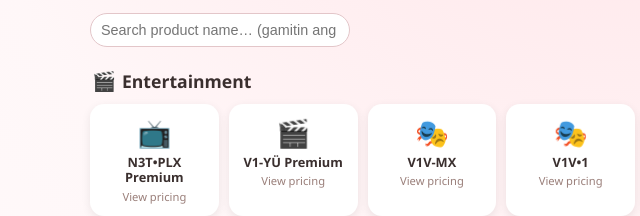
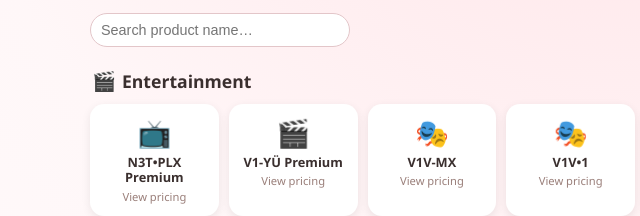
Before and after one commit to aiaxcartpremium/aiaxcartpricelist, a plain HTML site: page index.html in a window 1280 px wide. Shown: the part 349-565 px from the top of the page, 0-640 px from the left. Drawn offline with Linux system fonts and the light colour scheme.

Commit message:
Update index.html

```diff
--- a/index.html
+++ b/index.html
@@ -287,7 +287,7 @@
       type="text"
       id="searchInput"
       class="search-input"
-      placeholder="Search product name… (gamitin ang obfuscated names)"
+      placeholder="Search product name…"
     />
   </div>
 
```
